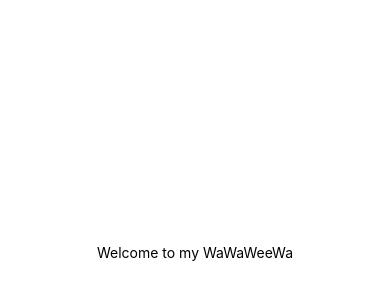
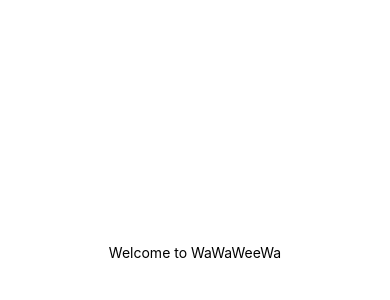
Before and after one commit to haoniu08/mobile2024fall-HN, a React Native app: screen / in a window 390 px wide. Shown: the part 170-470 px from the top of the page. Built offline with nearby package versions, Linux system fonts and the light colour scheme.

Commit message:
prop name updated - from 'appName' to 'name'

```diff
--- a/App.js
+++ b/App.js
@@ -8,7 +8,7 @@ export default function App() {
 
   return (
     <View style={styles.container}>
-      <Header appName={appName} />
+      <Header name={appName} />
       <StatusBar style="auto" />
     </View>
   );
--- a/comonents/Header.js
+++ b/comonents/Header.js
@@ -2,10 +2,10 @@ import { StyleSheet, Text, View } from 'react-native'
 import React from 'react'
 
 // prop needs to be received here
-export default function Header({ appName }) {
+export default function Header({ name }) {
   return (
     <View>
-      <Text>Welcome to my {appName}</Text>
+      <Text>Welcome to {name}</Text>
     </View>
   )
 }
```
